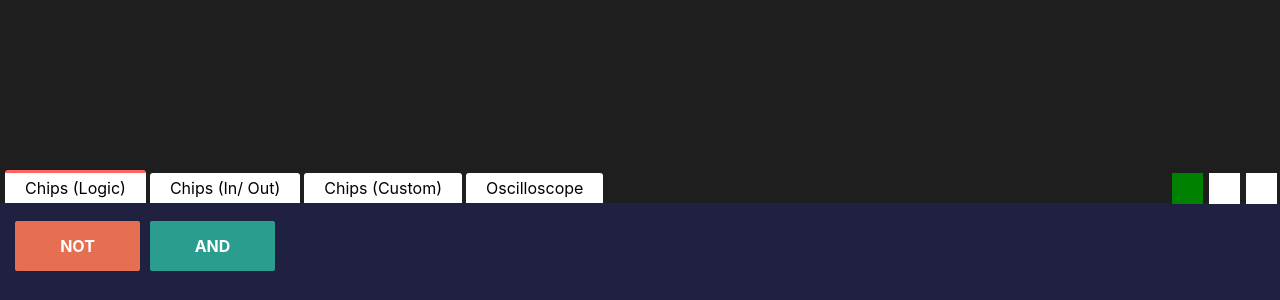
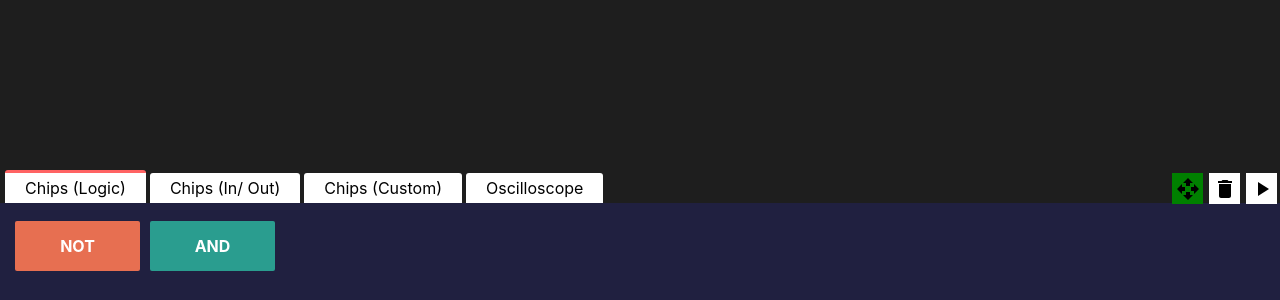
Before and after one commit to Roboleo1010/logic-gate-simulator, a React (Create React App) app: page / in a window 1280 px wide. Shown: the part 500-800 px from the top of the page. Built offline with nearby package versions, Linux system fonts and the light colour scheme.

Commit message:
Added ActionButton icons (#30)

```diff
--- a/src/components/action-button/action-button.scss
+++ b/src/components/action-button/action-button.scss
@@ -6,6 +6,8 @@ $size: 31px;
     display: inline-block;
     cursor: pointer;
     margin: 0 3px;
+    background-repeat: no-repeat;
+    background-position: center center;
 }
 
 .action-button-active {
--- a/src/components/action-button/action-button.tsx
+++ b/src/components/action-button/action-button.tsx
@@ -1,10 +1,12 @@
 import React, { Component } from "react";
+import Icons from "../../assets/icons/icons";
 
 import "./action-button.scss";
 
 interface ActionButtonProps {
     text: string;
     active: boolean;
+    icon: string;
     onClick: () => void;
 }
 
@@ -18,7 +20,9 @@ class ActionButton extends Component<ActionButtonProps> {
         else
             className += "action-button-inactive";
 
-        return <div className={className} onClick={this.props.onClick} title={this.props.text}></div>
+        let style = { backgroundImage: `url('${Icons.backgroundImage}${this.props.icon}')` };
+
+        return <div className={className} style={style} onClick={this.props.onClick} title={this.props.text}></div>
     }
 }
 
--- a/src/components/circuit-builder/circuit-builder.tsx
+++ b/src/components/circuit-builder/circuit-builder.tsx
@@ -1,4 +1,5 @@
 import React, { Component } from 'react';
+import Icons from '../../assets/icons/icons';
 import ChipModel from '../../model/chip-model';
 import { ChipBlueprint, ConnectorDirection, ConnectorModel, Tool } from '../../model/circuit-builder.types';
 import Simulation from '../../simulation/simulation';
@@ -116,9 +117,9 @@ class CircuitBuilder extends Component<{}, CircuitBuilderState> {
                 <Board chips={this.state.chips} wires={this.state.wires} activeTool={this.state.activeTool} onConnectorClicked={this.onConnectorClicked.bind(this)} onChipDelete={this.onChipDelete.bind(this)} onWireDelete={this.onWireDelete.bind(this)}></Board>
                 <Toolbox onChipClicked={this.addChipToBoard.bind(this)}></Toolbox>
                 <div className="action-bar">
-                    <ActionButton key={"tool-drag"} text={"Move"} onClick={() => this.switchTool(Tool.move)} active={this.state.activeTool === Tool.move}></ActionButton>
-                    <ActionButton key={"tool-delete"} text={"Delete"} onClick={() => this.switchTool(Tool.delete)} active={this.state.activeTool === Tool.delete}></ActionButton>
-                    <ActionButton key={"tool-simulate"} text={"Simulate"} onClick={this.simulate.bind(this)} active={false}></ActionButton>
+                    <ActionButton key={"tool-drag"} text={"Move"} icon={Icons.iconDrag} onClick={() => this.switchTool(Tool.move)} active={this.state.activeTool === Tool.move}></ActionButton>
+                    <ActionButton key={"tool-delete"} text={"Delete"} icon={Icons.iconDelete} onClick={() => this.switchTool(Tool.delete)} active={this.state.activeTool === Tool.delete}></ActionButton>
+                    <ActionButton key={"tool-simulate"} text={"Simulate"} icon={Icons.iconPlay} onClick={this.simulate.bind(this)} active={false}></ActionButton>
                 </div>
             </div>
         );
```
Also changed, not shown: src/assets/icons/icons.ts (added, +10 -0 lines).
